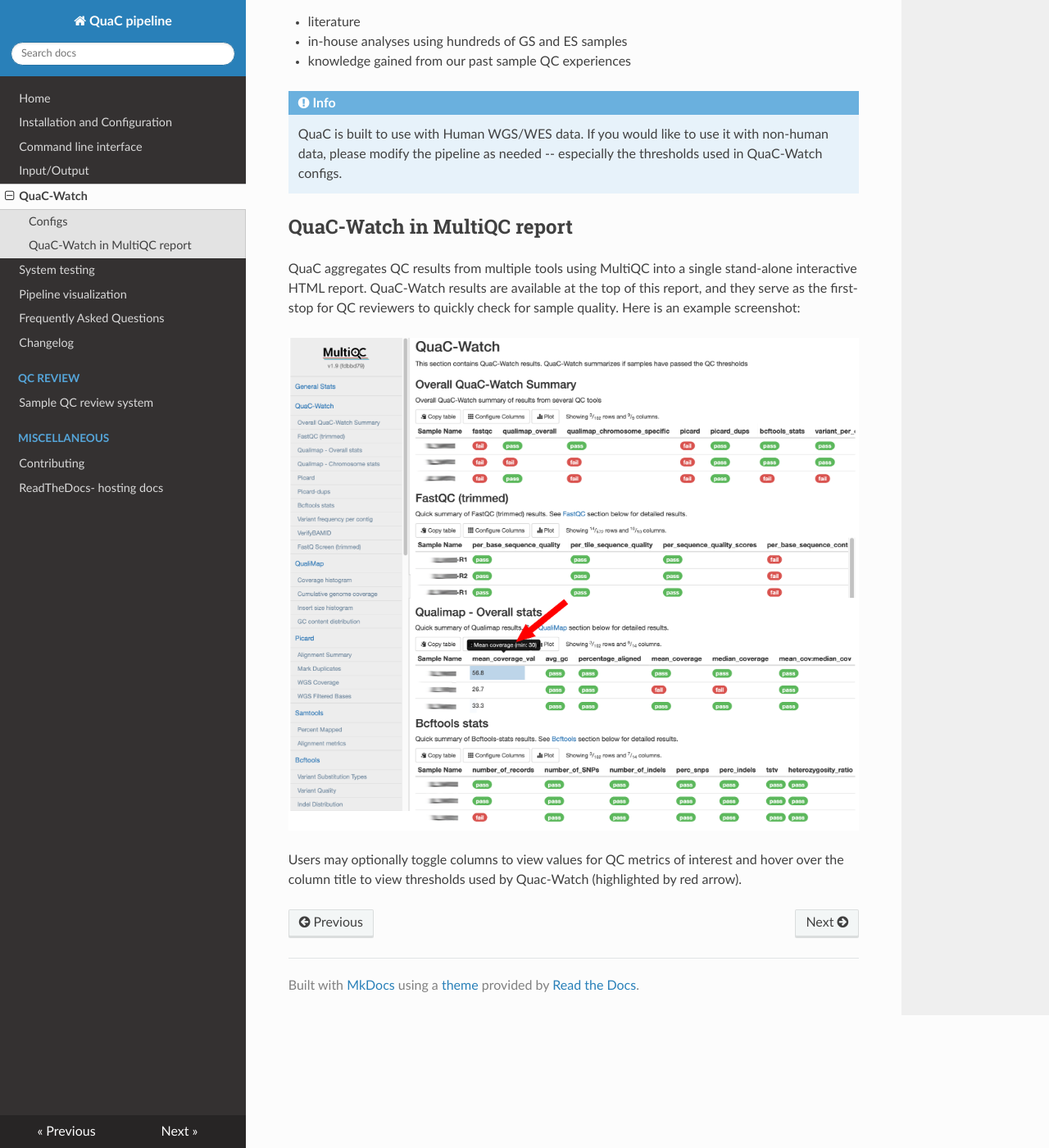
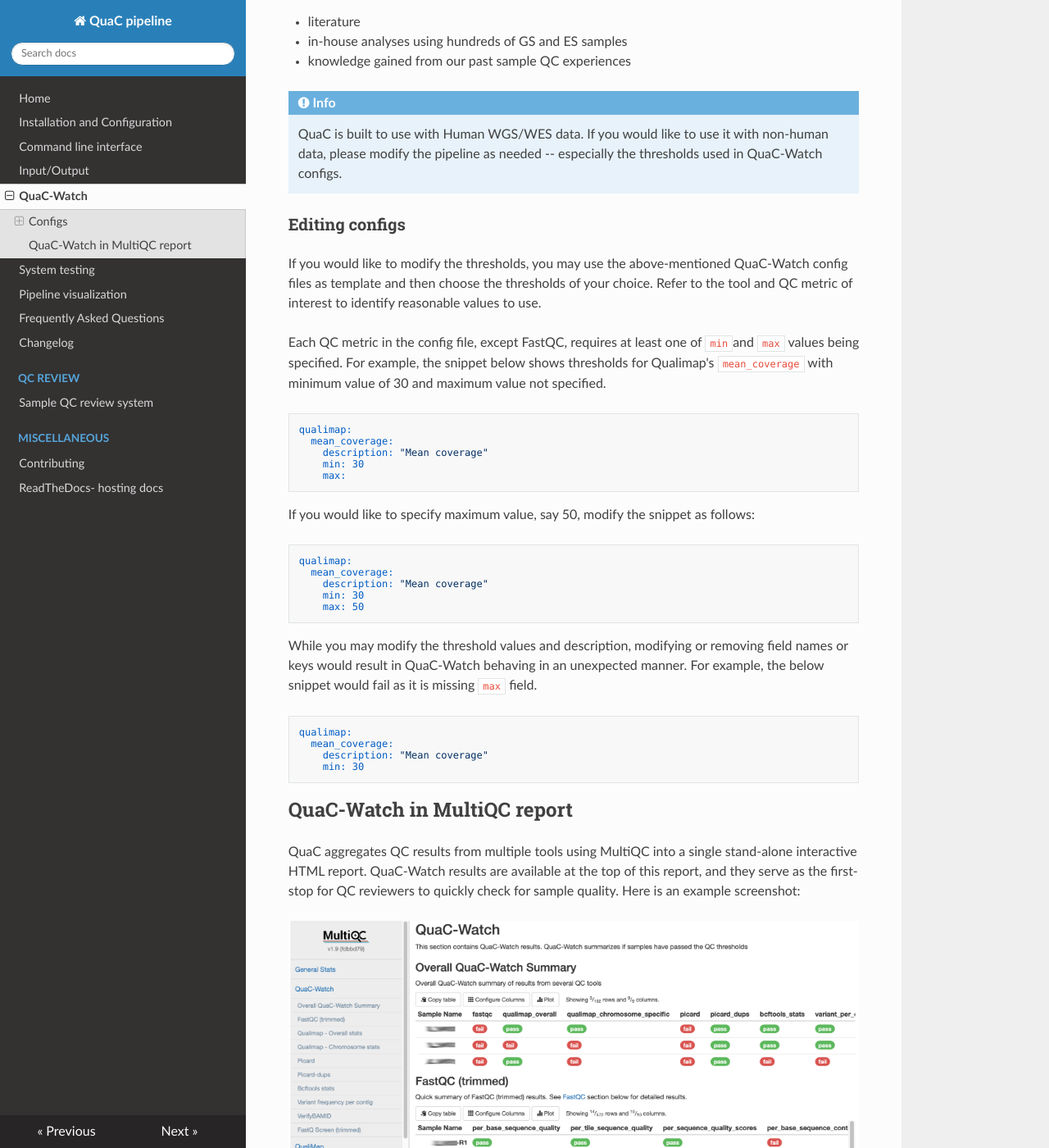
Before and after one commit to uab-cgds-worthey/quac, an MkDocs documentation site: the page built from docs/quac_watch.md, in a window 1280 px wide and 1400 px high, scrolled down 541 px. Shown: the whole window at 82% size. Built offline with MkDocs 1.6.1, drawn with Linux system fonts in a browser that asks for light colours; nearby versions of some CDN libraries.

Commit message:
adds doc on editing quac-watch configs

````diff
--- a/docs/quac_watch.md
+++ b/docs/quac_watch.md
@@ -4,7 +4,6 @@ QuaC includes a tool called QuaC-Watch, which consumes results from several QC t
 acceptable thresholds, and summarizes results using color-coded `pass`/`fail` flags for efficient review.  This summary
 allows users to quickly review output from multiple QC tools, identify whether samples meet expected quality thresholds,
 and readily highlight samples that need further review.
-
 
 ## Configs
 
@@ -20,10 +19,48 @@ These thresholds were curated based on
 * in-house analyses using hundreds of GS and ES samples
 * knowledge gained from our past sample QC experiences
 
-
 !!! info
 
     QuaC is built to use with Human WGS/WES data. If you would like to use it with non-human data, please modify the pipeline as needed -- especially the thresholds used in QuaC-Watch configs.
+
+### Editing configs
+
+If you would like to modify the thresholds, you may use the above-mentioned QuaC-Watch config files as template and then
+choose the thresholds of your choice. Refer to the tool and QC metric of interest to identify reasonable values to use.
+
+Each QC metric in the config file, except FastQC, requires at least one of `min`and `max` values being specified. For
+example, the snippet below shows thresholds for Qualimap's `mean_coverage` with minimum value of 30 and maximum value
+not specified.
+
+```yaml
+qualimap:
+  mean_coverage:
+    description: "Mean coverage"
+    min: 30
+    max:
+```
+
+If you would like to specify maximum value, say 50, modify the snippet as follows:
+
+```yaml
+qualimap:
+  mean_coverage:
+    description: "Mean coverage"
+    min: 30
+    max: 50
+```
+
+While you may modify the threshold values and description, modifying or removing field names or keys would result in
+QuaC-Watch behaving in an unexpected manner. For example, the below snippet would fail as it is missing `max` field.
+
+```yaml
+qualimap:
+  mean_coverage:
+    description: "Mean coverage"
+    min: 30
+```
+
+
 
 ## QuaC-Watch in MultiQC report
 
````
